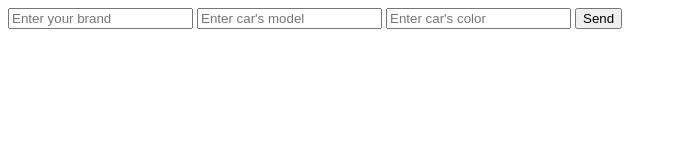
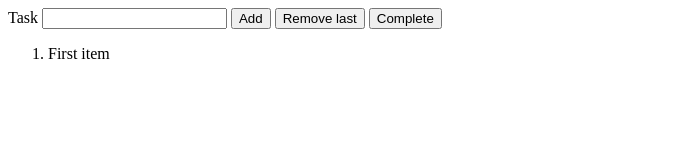
Before and after one commit to sdrsnadkry/training-point, a plain HTML site: page index.html in a window 1280 px wide. Shown: the whole page, without its empty margins (0-677 px from the left). Drawn offline with Linux system fonts and the light colour scheme.

Commit message:
simple todo list

```diff
--- a/index.html
+++ b/index.html
@@ -4,21 +4,30 @@
 <head>
     <meta charset="UTF-8">
     <meta name="viewport" content="width=device-width, initial-scale=1.0">
-    <title>My TItle</title>
+    <title>Document</title>
 </head>
 
 <body>
-    <form method="post" name="login-form" onsubmit="return submitForm(event)">
+    <div>
+        <form name="todo" method="post" onsubmit="return submitForm(event)">
+            <label for="task">Task</label>
+            <input name="task" id="task" type="text" required>
+            <button type="submit">Add</button>
+            <button type="button" onclick="clickButtonToRemove()">Remove last</button>
+            <button type="button" onclick="clickToStrike()">Complete</button>
+        </form>
 
-        <input type="email" name="email" id="brand" placeholder="Enter your brand">
 
-        <input type="text" name="model" id="model" placeholder="Enter car's model">
-        <input type="text" name="color" id="color" placeholder="Enter car's color">
+        <div>
+            <ol id="list">
+                <li id="1">First item</li>
+            </ol>
+        </div>
+    </div>
 
-        <button type="submit">Send</button>
-    </form>
+    <div>
 
-    <h3 id="car-detail"></h3>
+    </div>
 </body>
 
 <script src="main.js"></script>
--- a/main.js
+++ b/main.js
@@ -1,25 +1,34 @@
 function submitForm(event) {
-    // event.preventDefault();
+    event.preventDefault();
 
-    const form = document.forms["login-form"];
+    //get values from forms
+    const form = document.forms["todo"];
+    const task = form["task"].value;
 
-    const brand = form.brand.value;
-    const model = form.model.value;
-    const color = form.color.value;
+    const olList = document.getElementById("list");
 
-    const car = {
-        brand: brand,
-        model: model,
-        color: color,
-    };
 
-    const strigify = JSON.stringify(car);
+    //take last element of olList
+    const lastElementValue = olList.lastElementChild.attributes['id']['value'];
 
-    localStorage.setItem("car", strigify);
+    console.log(lastElementValue)
 
-    const carDetails =
-        `This is ${brand} ${model} ${color} car`;
+    //create new li element <li>task</li>
+    const newLi = document.createElement("li");
+    newLi.innerHTML = task;
+    newLi.setAttribute("id", Number(lastElementValue) + 1);
 
-    document.getElementById("car-detail")
-        .innerHTML = carDetails;
+    /**
+     * <ol>
+     *  <li>task</li>
+     * </ol>
+     */
+    olList.appendChild(newLi);
 }
+
+function clickToStrike() {
+    const olList = document.getElementById("list");
+    const lastElement = olList.lastElementChild;
+
+    lastElement.style.textDecoration = "line-through";
+}
```
